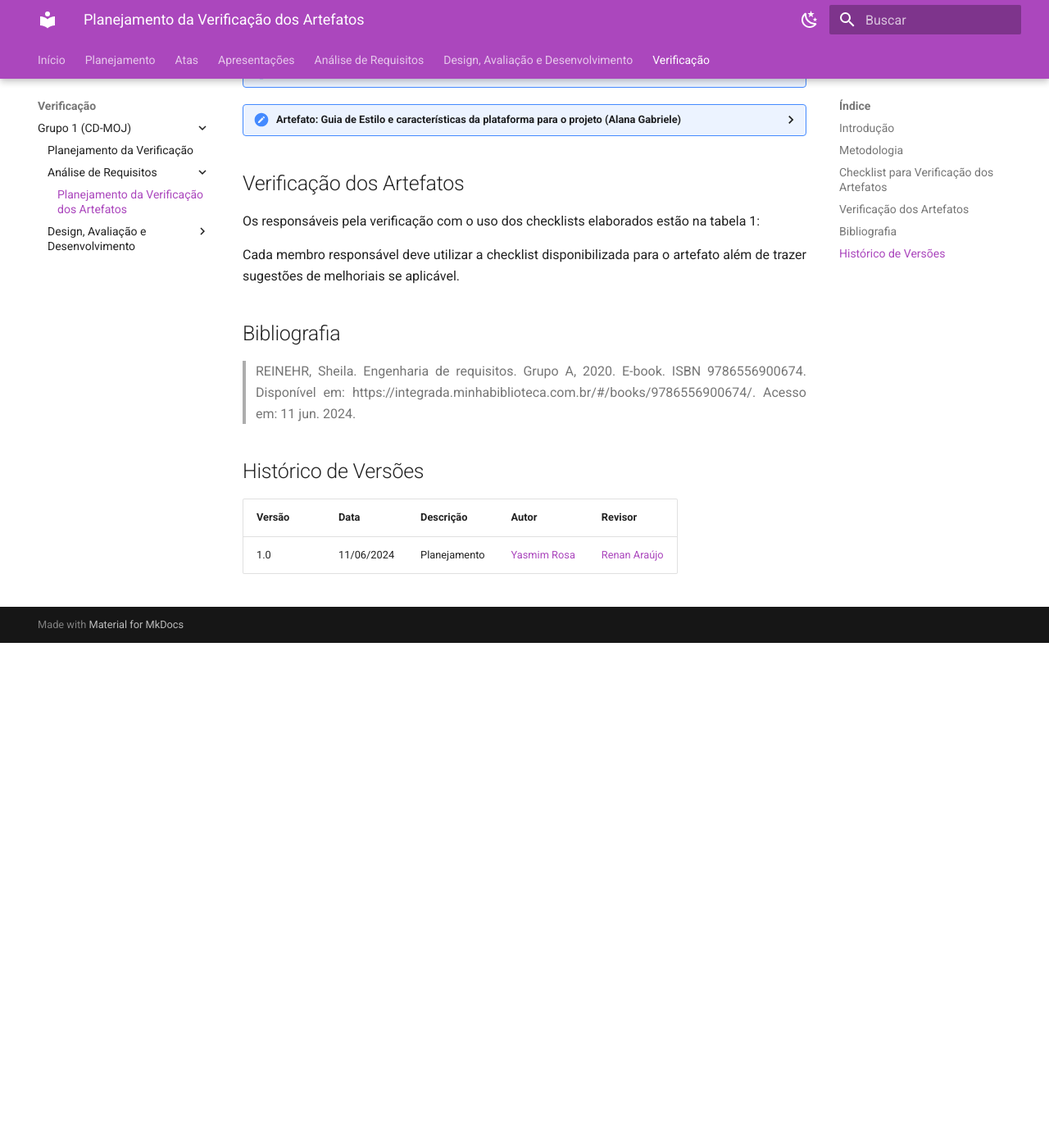
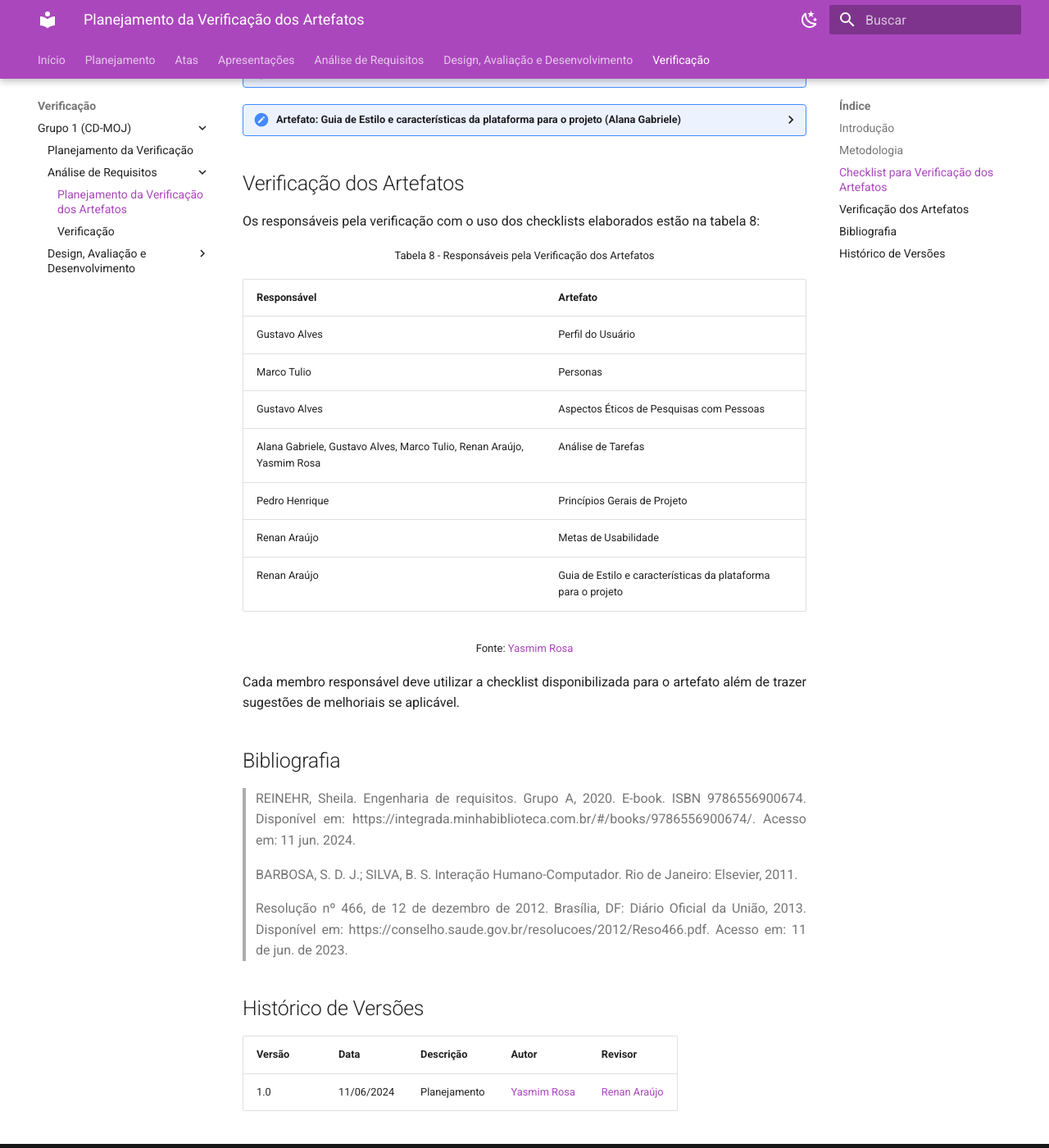
Before and after one commit to Interacao-Humano-Computador/2024.1-Grupo08, an MkDocs documentation site: the page built from docs/verificacao/requisitos/planej_verificacao.md, in a window 1280 px wide and 1400 px high, scrolled down 949 px. Shown: the whole window at 82% size. Built offline with MkDocs 1.6.1 and Material for MkDocs 9.7.7, drawn with Linux system fonts in a browser that asks for light colours; before the commit the page ends 1733 px from its top, so only the background shows below that; some of the changed text lies outside the part shown.

Commit message:
responsáveis pela verificação

```diff
--- a/docs/verificacao/requisitos/planej_verificacao.md
+++ b/docs/verificacao/requisitos/planej_verificacao.md
@@ -347,7 +347,21 @@ usuários? </td>
 
 
 ## Verificação dos Artefatos
-Os responsáveis pela verificação com o uso dos checklists elaborados estão na tabela 1:
+Os responsáveis pela verificação com o uso dos checklists elaborados estão na tabela 8:
+
+<font size="2"><p style="text-align: center"> Tabela 8 - Responsáveis pela Verificação dos Artefatos </font>
+
+| Responsável    | Artefato |
+|----------------|----------|
+| Gustavo Alves  | Perfil do Usuário|
+| Marco Tulio    | Personas |
+| Gustavo Alves  | Aspectos Éticos de Pesquisas com Pessoas |
+| Alana Gabriele, Gustavo Alves, Marco Tulio, Renan Araújo, Yasmim Rosa | Análise de Tarefas |
+| Pedro Henrique | Princípios Gerais de Projeto |
+| Renan Araújo   | Metas de Usabilidade |
+| Renan Araújo   | Guia de Estilo e características da plataforma para o projeto |
+
+<font size="2"><p style="text-align: center">Fonte: <a href=""> Yasmim Rosa </a></p></font>
 
 
 
@@ -356,6 +370,10 @@ Cada membro responsável deve utilizar a checklist disponibilizada para o artefa
 ## Bibliografia
 > REINEHR, Sheila. Engenharia de requisitos. Grupo A, 2020. E-book. ISBN 9786556900674. Disponível em: https://integrada.minhabiblioteca.com.br/#/books/9786556900674/. Acesso em: 11 jun. 2024.
 
+> BARBOSA, S. D. J.; SILVA, B. S. Interação Humano-Computador. Rio de Janeiro: Elsevier, 2011.
+
+> Resolução nº 466, de 12 de dezembro de 2012. Brasília, DF: Diário Oficial da União, 2013. Disponível em: https://conselho.saude.gov.br/resolucoes/2012/Reso466.pdf. Acesso em: 11 de jun. de 2023.
+
 ## Histórico de Versões
 
 | Versão | Data       | Descrição                     | Autor                 | Revisor |
--- a/mkdocs.yml
+++ b/mkdocs.yml
@@ -83,8 +83,10 @@ nav:
         - Planejamento da Verificação: verificacao/planej_verificacao.md
         - Análise de Requisitos:
           - Planejamento da Verificação dos Artefatos: verificacao/requisitos/planej_verificacao.md
+          - Verificação: verificacao/verificacao.md
         - Design, Avaliação e Desenvolvimento:
           - Planejamento da Verificação dos Artefatos: verificacao/design_avaliacao/planej_verificacao.md
+          - Verificação: verificacao/design_avaliacao/verificacao.md
 
 
 extra_css:
```
Also changed, not shown: other parts of docs/verificacao/requisitos/planej_verificacao.md (+1 -1 lines), docs/verificacao/design_avaliacao/planej_verificacao.md (+22 -2 lines).
